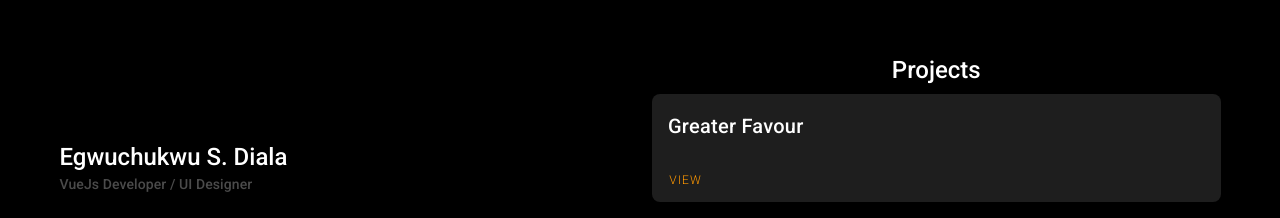
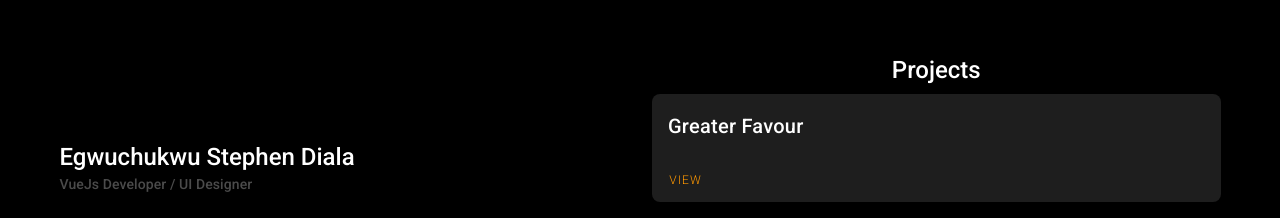
Before and after one commit to Weeb-Develooper/egdiala, a Nuxt app: page / in a window 1280 px wide. Shown: the part 138-356 px from the top of the page. Built offline with nearby package versions, Linux system fonts and the light colour scheme.

Commit message:
made changes

```diff
--- a/components/splash.vue
+++ b/components/splash.vue
@@ -61,11 +61,11 @@ export default {
 </script>
 
 <style scoped>
-* {
+/* * {
   padding: 25px;
   margin: 0;
   box-sizing: border-box;
-}
+} */
 
 #logo {
   animation: fill 0.5s ease forwards 3.5s;
--- a/pages/index.vue
+++ b/pages/index.vue
@@ -24,7 +24,7 @@
         >
           <div class="text-left">
             <h3 class="headline font-weight-medium">
-              Egwuchukwu S. Diala
+              Egwuchukwu Stephen Diala
             </h3>
             <h3 class="subtitle-2 font-weight-medium secondary--text">
               VueJs Developer / UI Designer
@@ -210,7 +210,7 @@ export default {
       benched: 0,
       links: [
         {
-          url: 'https://www.linkedin.com/in/diala-egwuchukwu-006a33180',
+          url: 'https://www.linkedin.com/in/egwuchukwu-diala-006a33180/',
           dataIcon: 'linkedin',
           color: '#0A66C2'
         },
```
